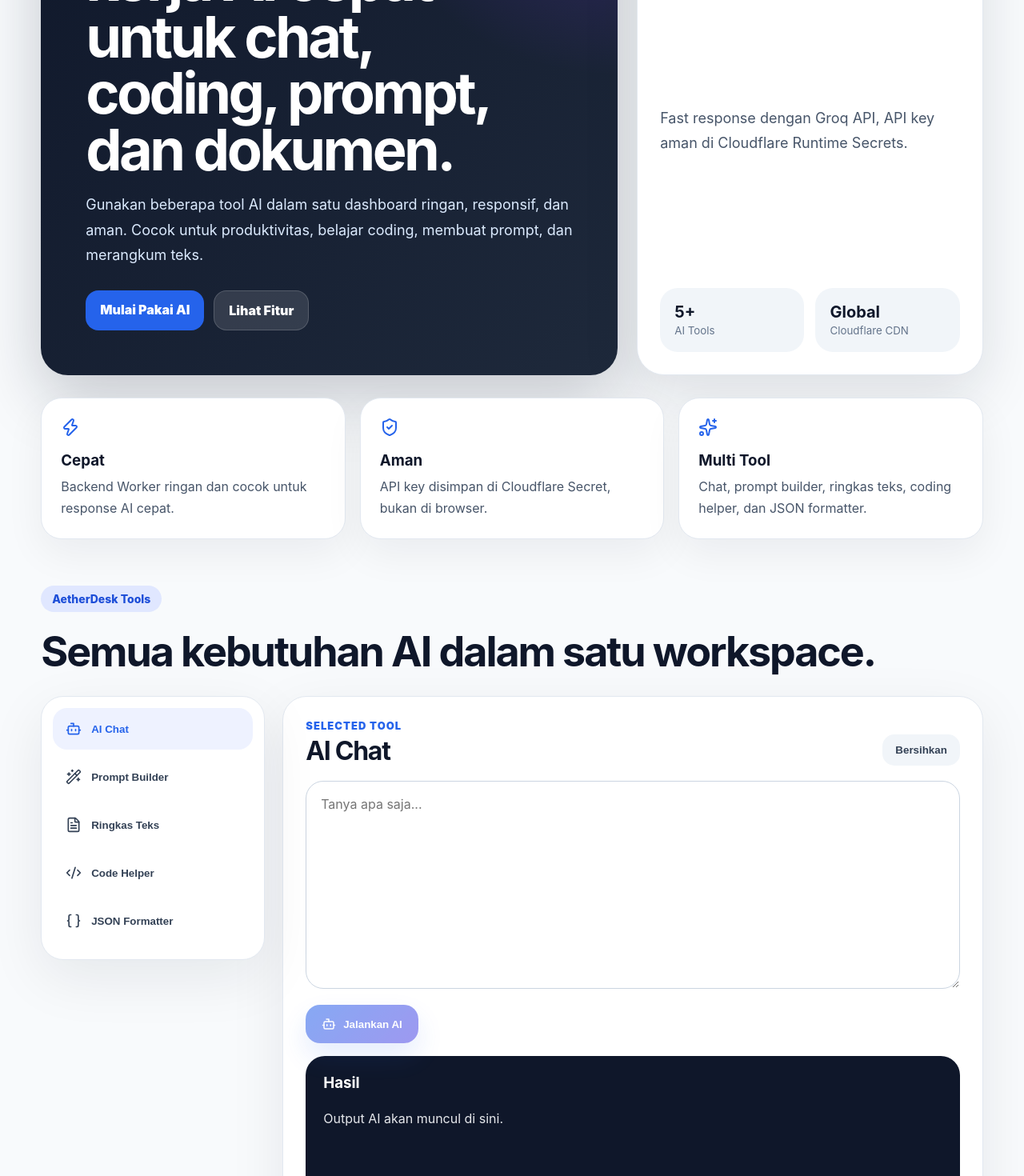
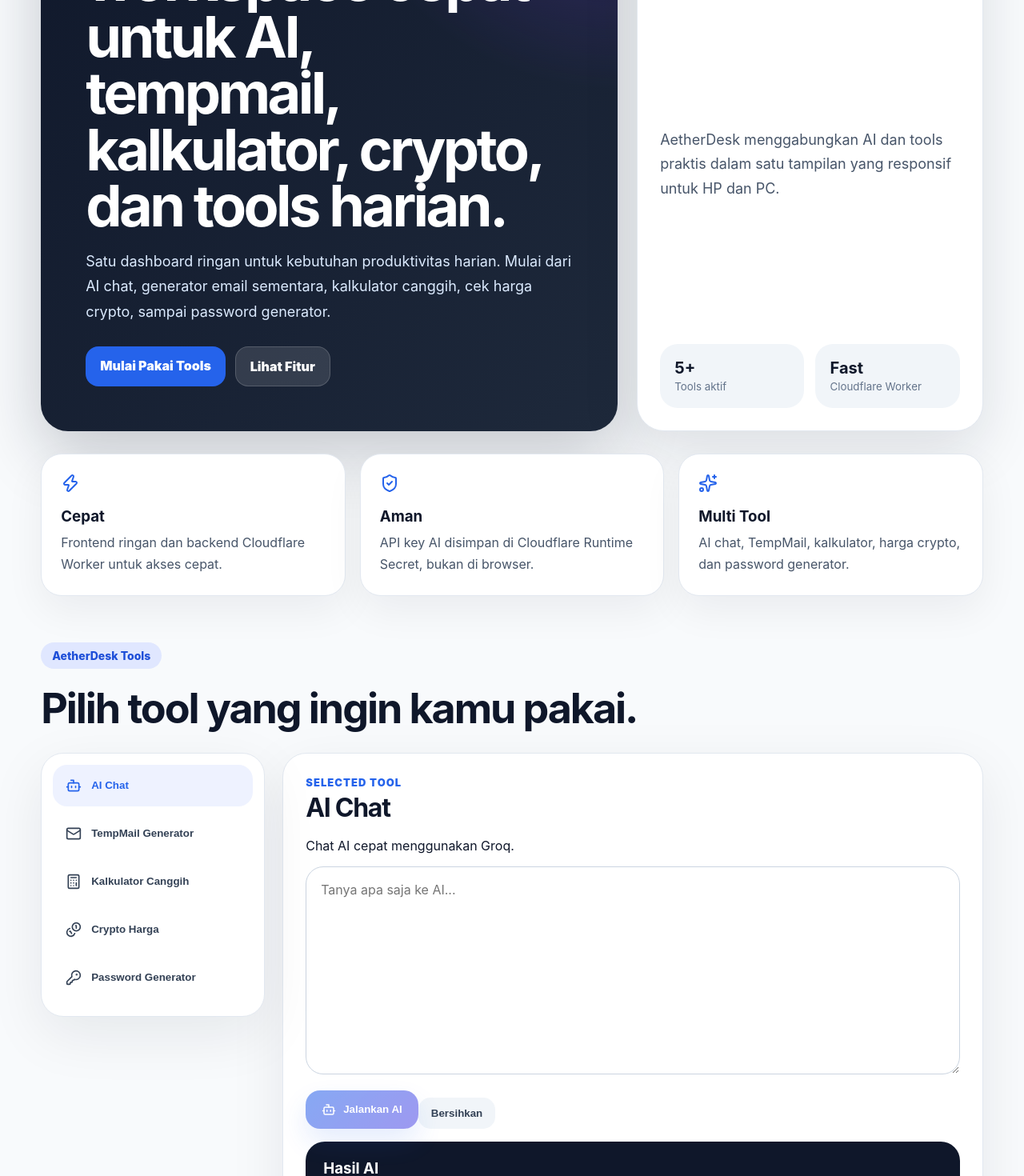
Before and after one commit to coin7star/aetherdesk, a React (Vite) app: page / in a window 1280 px wide. Shown: the part 360-1830 px from the top of the page at 80% size. Built offline with nearby package versions, Linux system fonts and the light colour scheme.

Commit message:
Update App.jsx

```diff
--- a/src/App.jsx
+++ b/src/App.jsx
@@ -2,16 +2,17 @@
 import { createRoot } from "react-dom/client";
 import {
   Bot,
-  Wand2,
-  FileText,
-  Code2,
-  Braces,
   Loader2,
   Sparkles,
   ShieldCheck,
   Zap,
   Menu,
-  X
+  X,
+  Mail,
+  Calculator,
+  Coins,
+  KeyRound,
+  Copy
 } from "lucide-react";
 import "./style.css";
 
@@ -20,84 +21,53 @@
     id: "chat",
     name: "AI Chat",
     icon: Bot,
-    placeholder: "Tanya apa saja...",
-    system: "Kamu adalah asisten AI AetherDesk. Jawab dalam bahasa Indonesia yang jelas, rapi, dan mudah dipahami pemula."
+    description: "Chat AI cepat menggunakan Groq."
   },
   {
-    id: "prompt",
-    name: "Prompt Builder",
-    icon: Wand2,
-    placeholder: "Tulis ide prompt mentah kamu...",
-    system: "Ubah input user menjadi prompt AI yang rapi, detail, dan siap dipakai. Jawab hanya prompt final."
+    id: "tempmail",
+    name: "TempMail Generator",
+    icon: Mail,
+    description: "Buat alamat email sementara random."
   },
   {
-    id: "summary",
-    name: "Ringkas Teks",
-    icon: FileText,
-    placeholder: "Tempel artikel, catatan, atau dokumen panjang...",
-    system: "Ringkas teks user menjadi poin penting, kesimpulan, dan action item jika ada."
+    id: "calculator",
+    name: "Kalkulator Canggih",
+    icon: Calculator,
+    description: "Hitung ekspresi matematika dengan cepat."
   },
   {
-    id: "code",
-    name: "Code Helper",
-    icon: Code2,
-    placeholder: "Tempel error/code atau jelaskan fitur yang ingin dibuat...",
-    system: "Bantu debug dan tulis kode. Jelaskan untuk pemula, berikan contoh kode jika perlu."
+    id: "crypto",
+    name: "Crypto Harga",
+    icon: Coins,
+    description: "Cek harga crypto populer secara real-time."
   },
   {
-    id: "json",
-    name: "JSON Formatter",
-    icon: Braces,
-    placeholder: "Tempel JSON berantakan...",
-    system: "Rapikan JSON user. Jika tidak valid, jelaskan error dan berikan versi yang diperbaiki jika memungkinkan."
+    id: "password",
+    name: "Password Generator",
+    icon: KeyRound,
+    description: "Buat password kuat dan aman."
   }
+];
+
+const CRYPTO_LIST = [
+  { id: "bitcoin", symbol: "BTC", name: "Bitcoin" },
+  { id: "ethereum", symbol: "ETH", name: "Ethereum" },
+  { id: "binancecoin", symbol: "BNB", name: "BNB" },
+  { id: "solana", symbol: "SOL", name: "Solana" },
+  { id: "dogecoin", symbol: "DOGE", name: "Dogecoin" },
+  { id: "ripple", symbol: "XRP", name: "XRP" },
+  { id: "cardano", symbol: "ADA", name: "Cardano" },
+  { id: "toncoin", symbol: "TON", name: "Toncoin" }
 ];
 
 function App() {
   const [active, setActive] = useState("chat");
-  const [input, setInput] = useState("");
-  const [output, setOutput] = useState("");
-  const [loading, setLoading] = useState(false);
   const [mobileMenu, setMobileMenu] = useState(false);
 
   const tool = useMemo(() => TOOLS.find((t) => t.id === active), [active]);
 
-  async function runAI() {
-    if (!input.trim()) return;
-
-    setLoading(true);
-    setOutput("");
-
-    try {
-      const res = await fetch("/api/ai", {
-        method: "POST",
-        headers: {
-          "Content-Type": "application/json"
-        },
-        body: JSON.stringify({
-          tool: active,
-          system: tool.system,
-          message: input
-        })
-      });
-
-      const data = await res.json();
-
-      if (!res.ok) {
-        throw new Error(data.error || "Gagal memanggil AI.");
-      }
-
-      setOutput(data.text || "Tidak ada jawaban.");
-    } catch (err) {
-      setOutput("Error: " + err.message);
-    } finally {
-      setLoading(false);
-    }
-  }
-
   function chooseTool(id) {
     setActive(id);
-    setOutput("");
     setMobileMenu(false);
   }
 
@@ -132,15 +102,15 @@
 
       <section className="hero">
         <div className="heroText">
-          <p className="badge">AI Workspace berbasis Cloudflare + Groq</p>
-          <h1>AetherDesk, pusat kerja AI cepat untuk chat, coding, prompt, dan dokumen.</h1>
+          <p className="badge">AI Tools + Utility Workspace</p>
+          <h1>AetherDesk, workspace cepat untuk AI, tempmail, kalkulator, crypto, dan tools harian.</h1>
           <p>
-            Gunakan beberapa tool AI dalam satu dashboard ringan, responsif, dan aman.
-            Cocok untuk produktivitas, belajar coding, membuat prompt, dan merangkum teks.
+            Satu dashboard ringan untuk kebutuhan produktivitas harian. Mulai dari AI chat,
+            generator email sementara, kalkulator canggih, cek harga crypto, sampai password generator.
           </p>
 
           <div className="heroActions">
-            <a href="#workspace" className="primaryBtn">Mulai Pakai AI</a>
+            <a href="#workspace" className="primaryBtn">Mulai Pakai Tools</a>
             <a href="#features" className="secondaryBtn">Lihat Fitur</a>
           </div>
         </div>
@@ -151,16 +121,16 @@
             <span></span>
             <span></span>
           </div>
-          <h2>AI Command Center</h2>
-          <p>Fast response dengan Groq API, API key aman di Cloudflare Runtime Secrets.</p>
+          <h2>Smart Tool Hub</h2>
+          <p>AetherDesk menggabungkan AI dan tools praktis dalam satu tampilan yang responsif untuk HP dan PC.</p>
           <div className="miniStats">
             <div>
               <strong>5+</strong>
-              <small>AI Tools</small>
+              <small>Tools aktif</small>
             </div>
             <div>
-              <strong>Global</strong>
-              <small>Cloudflare CDN</small>
+              <strong>Fast</strong>
+              <small>Cloudflare Worker</small>
             </div>
           </div>
         </div>
@@ -170,23 +140,23 @@
         <article>
           <Zap />
           <h3>Cepat</h3>
-          <p>Backend Worker ringan dan cocok untuk response AI cepat.</p>
+          <p>Frontend ringan dan backend Cloudflare Worker untuk akses cepat.</p>
         </article>
         <article>
           <ShieldCheck />
           <h3>Aman</h3>
-          <p>API key disimpan di Cloudflare Secret, bukan di browser.</p>
+          <p>API key AI disimpan di Cloudflare Runtime Secret, bukan di browser.</p>
         </article>
         <article>
           <Sparkles />
           <h3>Multi Tool</h3>
-          <p>Chat, prompt builder, ringkas teks, coding helper, dan JSON formatter.</p>
+          <p>AI chat, TempMail, kalkulator, harga crypto, dan password generator.</p>
         </article>
       </section>
 
       <section id="tools" className="toolsIntro">
         <p className="badge dark">AetherDesk Tools</p>
-        <h2>Semua kebutuhan AI dalam satu workspace.</h2>
+        <h2>Pilih tool yang ingin kamu pakai.</h2>
       </section>
 
       <section id="workspace" className="workspace">
@@ -212,7 +182,76 @@
             <div>
               <p className="panelLabel">Selected Tool</p>
               <h2>{tool.name}</h2>
+              <p className="toolDesc">{tool.description}</p>
             </div>
+          </div>
+
+          {active === "chat" && <AIChat />}
+          {active === "tempmail" && <TempMail />}
+          {active === "calculator" && <AdvancedCalculator />}
+          {active === "crypto" && <CryptoPrice />}
+          {active === "password" && <PasswordGenerator />}
+        </section>
+      </section>
+
+      <footer className="footer">
+        <p>© {new Date().getFullYear()} AetherDesk. AI tools and utility workspace.</p>
+      </footer>
+    </main>
+  );
+}
+
+function AIChat() {
+  const [input, setInput] = useState("");
+  const [output, setOutput] = useState("");
+  const [loading, setLoading] = useState(false);
+
+  async function runAI() {
+    if (!input.trim()) return;
+
+    setLoading(true);
+    setOutput("");
+
+    try {
+      const res = await fetch("/api/ai", {
+        method: "POST",
+        headers: {
+          "Content-Type": "application/json"
+        },
+        body: JSON.stringify({
+          system:
+            "Kamu adalah AetherDesk AI. Jawab dalam bahasa Indonesia yang jelas, rapi, dan mudah dipahami pemula.",
+          message: input
+        })
+      });
+
+      const data = await res.json();
+
+      if (!res.ok) {
+        throw new Error(data.error || "Gagal memanggil AI.");
+      }
+
+      setOutput(data.text || "Tidak ada jawaban.");
+    } catch (err) {
+      setOutput("Error: " + err.message);
+    } finally {
+      setLoading(false);
+    }
+  }
+
+  return (
+    <>
+      <textarea
+        value={input}
+        onChange={(e) => setInput(e.target.value)}
+        placeholder="Tanya apa saja ke AI..."
+      />
+
+      <div className="actionRow">
+        <button className="runBtn" onClick={runAI} disabled={loading || !input.trim()}>
+          {loading ? <Loader2 className="spin" size={18} /> : <Bot size={18} />}
+          {loading ? "Memproses..." : "Jalankan AI"}
+        </button>
 
         <button
           className="clearBtn"
@@ -225,28 +264,246 @@
         </button>
       </div>
 
-          <textarea
-            value={input}
-            onChange={(e) => setInput(e.target.value)}
-            placeholder={tool.placeholder}
+      <ResultBox title="Hasil AI" value={output || "Output AI akan muncul di sini."} />
+    </>
+  );
+}
+
+function TempMail() {
+  const [email, setEmail] = useState("");
+
+  const domains = ["aethermail.dev", "tempmail.local", "quickmail.app", "maildrop.tools"];
+
+  function generateEmail() {
+    const randomName =
+      "user" +
+      Math.random().toString(36).substring(2, 8) +
+      Math.floor(Math.random() * 999);
+
+    const domain = domains[Math.floor(Math.random() * domains.length)];
+
+    setEmail(`${randomName}@${domain}`);
+  }
+
+  return (
+    <div className="toolBox">
+      <p className="hint">
+        Ini generator alamat email sementara. Untuk inbox asli, nanti bisa disambungkan ke API TempMail.
+      </p>
+
+      <button className="runBtn" onClick={generateEmail}>
+        <Mail size={18} />
+        Generate TempMail
+      </button>
+
+      <CopyBox value={email || "Klik Generate TempMail untuk membuat email."} />
+    </div>
+  );
+}
+
+function AdvancedCalculator() {
+  const [expr, setExpr] = useState("");
+  const [result, setResult] = useState("");
+
+  function calculate() {
+    try {
+      const safeExpr = expr
+        .replaceAll("×", "*")
+        .replaceAll("÷", "/")
+        .replaceAll("^", "**")
+        .replace(/[^0-9+\-*/().%\s**]/g, "");
+
+      if (!safeExpr.trim()) {
+        setResult("Masukkan angka atau rumus dulu.");
+        return;
+      }
+
+      const value = Function(`"use strict"; return (${safeExpr})`)();
+
+      if (!Number.isFinite(value)) {
+        setResult("Hasil tidak valid.");
+        return;
+      }
+
+      setResult(String(value));
+    } catch {
+      setResult("Rumus salah. Contoh valid: 10+5*2 atau (100/4)+7");
+    }
+  }
+
+  return (
+    <div className="toolBox">
+      <input
+        className="input"
+        value={expr}
+        onChange={(e) => setExpr(e.target.value)}
+        placeholder="Contoh: (100 / 4) + 7 * 2"
       />
 
-          <button className="runBtn" onClick={runAI} disabled={loading || !input.trim()}>
-            {loading ? <Loader2 className="spin" size={18} /> : <Bot size={18} />}
-            {loading ? "Memproses..." : "Jalankan AI"}
+      <div className="quickGrid">
+        {["7", "8", "9", "/", "4", "5", "6", "*", "1", "2", "3", "-", "0", ".", "%", "+"].map((v) => (
+          <button key={v} onClick={() => setExpr(expr + v)}>{v}</button>
+        ))}
+      </div>
+
+      <div className="actionRow">
+        <button className="runBtn" onClick={calculate}>
+          <Calculator size={18} />
+          Hitung
         </button>
 
+        <button
+          className="clearBtn"
+          onClick={() => {
+            setExpr("");
+            setResult("");
+          }}
+        >
+          Reset
+        </button>
+      </div>
+
+      <ResultBox title="Hasil Kalkulator" value={result || "Hasil perhitungan akan muncul di sini."} />
+    </div>
+  );
+}
+
+function CryptoPrice() {
+  const [prices, setPrices] = useState([]);
+  const [loading, setLoading] = useState(false);
+  const [currency, setCurrency] = useState("usd");
+
+  async function fetchPrices() {
+    setLoading(true);
+
+    try {
+      const ids = CRYPTO_LIST.map((coin) => coin.id).join(",");
+
+      const res = await fetch(
+        `https://api.coingecko.com/api/v3/simple/price?ids=${ids}&vs_currencies=${currency}&include_24hr_change=true`
+      );
+
+      const data = await res.json();
+
+      const mapped = CRYPTO_LIST.map((coin) => ({
+        ...coin,
+        price: data[coin.id]?.[currency],
+        change: data[coin.id]?.[`${currency}_24h_change`]
+      }));
+
+      setPrices(mapped);
+    } catch {
+      setPrices([]);
+      alert("Gagal mengambil harga crypto. Coba lagi nanti.");
+    } finally {
+      setLoading(false);
+    }
+  }
+
+  return (
+    <div className="toolBox">
+      <div className="selectRow">
+        <select value={currency} onChange={(e) => setCurrency(e.target.value)}>
+          <option value="usd">USD</option>
+          <option value="idr">IDR</option>
+        </select>
+
+        <button className="runBtn" onClick={fetchPrices} disabled={loading}>
+          {loading ? <Loader2 className="spin" size={18} /> : <Coins size={18} />}
+          {loading ? "Loading..." : "Cek Harga"}
+        </button>
+      </div>
+
+      <div className="cryptoGrid">
+        {prices.length === 0 ? (
+          <p className="hint">Klik Cek Harga untuk menampilkan harga crypto.</p>
+        ) : (
+          prices.map((coin) => (
+            <div className="cryptoCard" key={coin.id}>
+              <div>
+                <strong>{coin.symbol}</strong>
+                <span>{coin.name}</span>
+              </div>
+              <h3>
+                {currency.toUpperCase()}{" "}
+                {coin.price?.toLocaleString("id-ID") || "-"}
+              </h3>
+              <p className={coin.change >= 0 ? "green" : "red"}>
+                24h: {coin.change?.toFixed(2) || "0.00"}%
+              </p>
+            </div>
+          ))
+        )}
+      </div>
+    </div>
+  );
+}
+
+function PasswordGenerator() {
+  const [length, setLength] = useState(16);
+  const [password, setPassword] = useState("");
+
+  function generatePassword() {
+    const chars =
+      "ABCDEFGHIJKLMNOPQRSTUVWXYZabcdefghijklmnopqrstuvwxyz0123456789!@#$%^&*()_+-=[]{}|;:,.<>?";
+
+    let result = "";
+
+    for (let i = 0; i < length; i++) {
+      result += chars.charAt(Math.floor(Math.random() * chars.length));
+    }
+
+    setPassword(result);
+  }
+
+  return (
+    <div className="toolBox">
+      <label className="label">
+        Panjang Password: {length}
+      </label>
+
+      <input
+        type="range"
+        min="8"
+        max="40"
+        value={length}
+        onChange={(e) => setLength(Number(e.target.value))}
+      />
+
+      <button className="runBtn" onClick={generatePassword}>
+        <KeyRound size={18} />
+        Generate Password
+      </button>
+
+      <CopyBox value={password || "Klik Generate Password untuk membuat password."} />
+    </div>
+  );
+}
+
+function ResultBox({ title, value }) {
+  return (
     <div className="result">
-            <h3>Hasil</h3>
-            <pre>{output || "Output AI akan muncul di sini."}</pre>
+      <h3>{title}</h3>
+      <pre>{value}</pre>
     </div>
-        </section>
-      </section>
+  );
+}
 
-      <footer className="footer">
-        <p>© {new Date().getFullYear()} AetherDesk. AI workspace powered by Cloudflare Worker.</p>
-      </footer>
-    </main>
+function CopyBox({ value }) {
+  async function copyValue() {
+    if (!value) return;
+    await navigator.clipboard.writeText(value);
+    alert("Berhasil disalin!");
+  }
+
+  return (
+    <div className="copyBox">
+      <pre>{value}</pre>
+      <button onClick={copyValue}>
+        <Copy size={16} />
+        Copy
+      </button>
+    </div>
   );
 }
 
```
Lines whose indentation alone changed are shown as unchanged.
